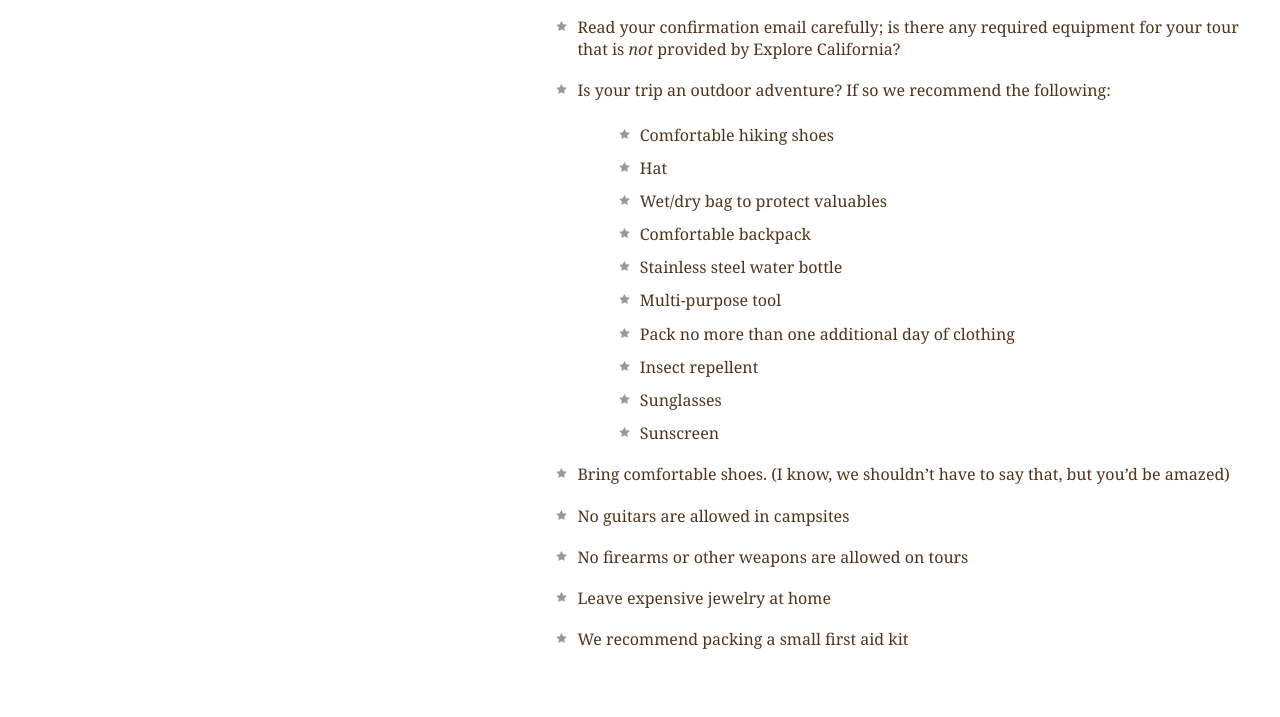
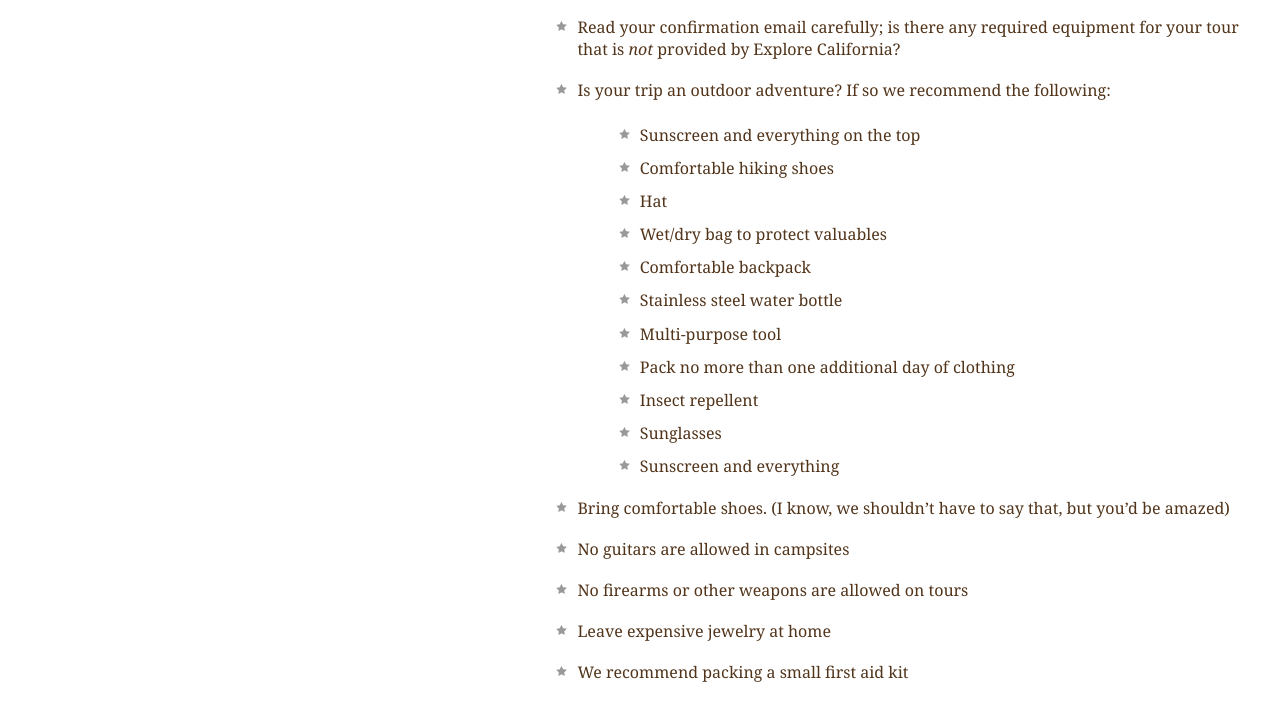
Before and after one commit to saiteja26/Explore-California, a plain HTML site: page resources.html in a window 1280 px wide. Shown: the part 1912-2629 px from the top of the page. Drawn offline with Linux system fonts and the light colour scheme.

```diff
--- a/resources.html
+++ b/resources.html
@@ -94,6 +94,7 @@
             <li>Read your confirmation email carefully; is there any required equipment for your tour that is <em>not</em> provided by Explore California?</li>
             <li>Is your trip an outdoor adventure? If so we recommend the following:
               <ul>
+<li>Sunscreen and everything on the top</li>
                 <li>Comfortable hiking shoes</li>
                 <li>Hat</li>
                 <li>Wet/dry bag to protect valuables</li>
@@ -103,7 +104,7 @@
                 <li>Pack no more than one additional day of clothing</li>
                 <li>Insect repellent</li>
                 <li>Sunglasses</li>
-                <li>Sunscreen</li>
+                <li>Sunscreen and everything</li>
               </ul>
             </li>
             <li>Bring comfortable shoes. (I know, we shouldn’t have to say that, but you’d be amazed)</li>
```
